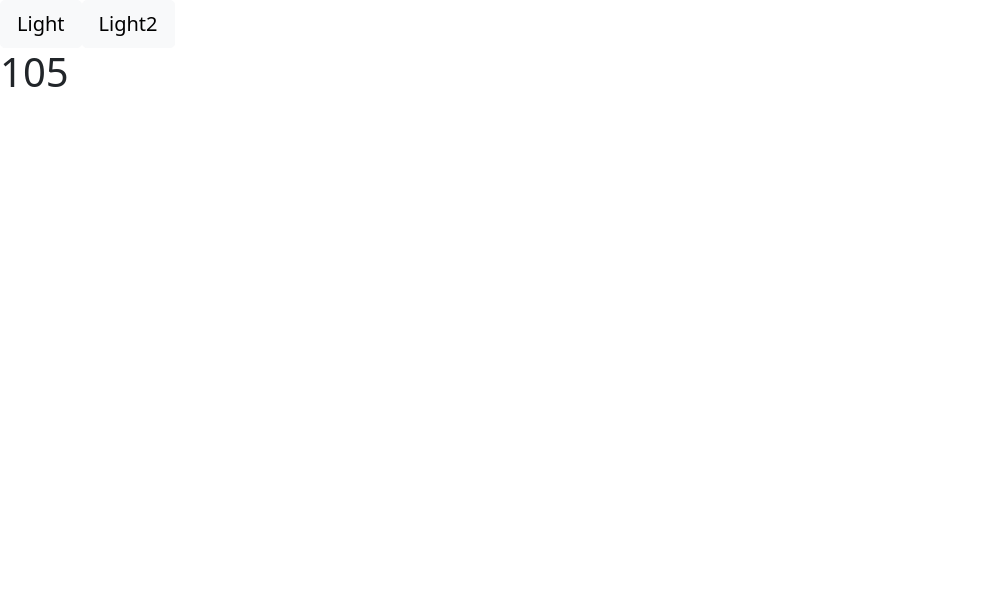
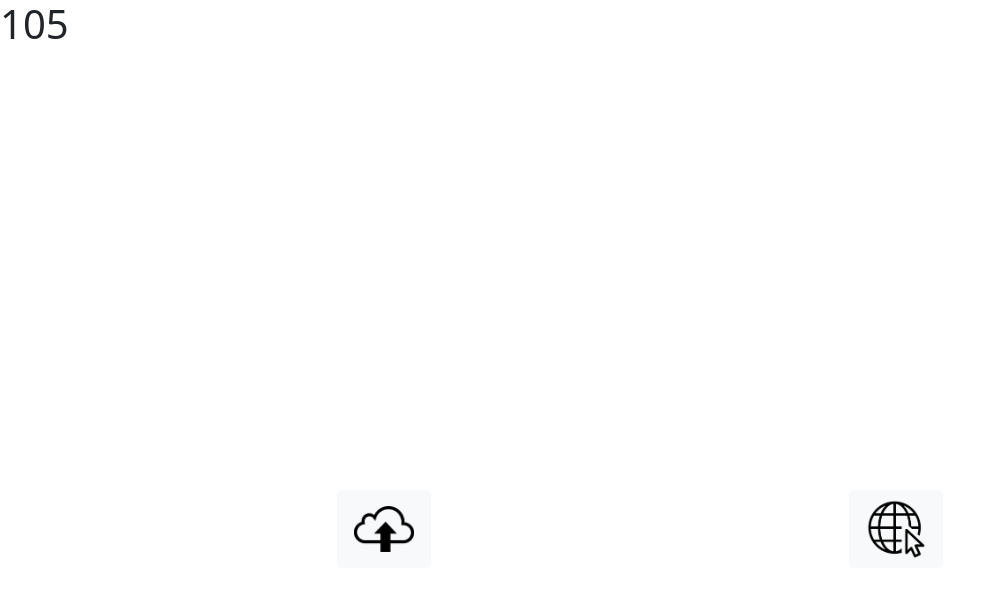
Before and after one commit to Darrkhan/ProjetJan, a React (Create React App) app: page / in a window 1280 px wide. Shown: the top 596 px of the page, without its empty margins (0-984 px from the left). Built offline with nearby package versions, Linux system fonts and the light colour scheme.

Commit message:
home buttons

```diff
--- a/src/App.js
+++ b/src/App.js
@@ -10,7 +10,6 @@ function getGreetingMessage() {
 }
 function App() {
 
-
     return (
         <div>
             <h1>{getGreetingMessage()}</h1>
--- a/src/home/index.css
+++ b/src/home/index.css
@@ -1,4 +1,17 @@
+#popup{
+    position: absolute;
+    left: 10%;
+    top: 10%;
+    width: 80%;
+    height: 80%;
+}
 
-#central-buttons{
-    top: 50%;
+#popup-content{
+    display: block;
+    padding-top: 10%;
+    height: 80%;
 }
+
+#buttons-div{
+   padding-top: 30%;
+}
--- a/src/home/index.js
+++ b/src/home/index.js
@@ -1,12 +1,19 @@
 import React from 'react';
 import { Button } from 'react-bootstrap';
 import './index.css';
+import upload_logo from '../assets/upload.png';
+import browse_logo from '../assets/browse.png';
+
 function Home() {
 
     return (
-        <div id="central-buttons">
-            <Button className="btn btn-light btn-lg">Light</Button>
-            <Button className="btn btn-light btn-lg">Light2</Button>
+        <div id='popup'>
+            <div id='popup-content'>
+                <div id='buttons-div' className="d-flex justify-content-around">
+                    <div className="d-inline-flex"><Button className="btn btn-light btn-lg"><img alt='upload logo' src={upload_logo} width="60" /></Button></div>
+                    <div className="d-inline-flex"><Button className="btn btn-light btn-lg"><img alt='browse logo' src={browse_logo} width="60" /></Button></div>
+                </div>
+            </div>
         </div>
 
     );
--- a/src/index.css
+++ b/src/index.css
@@ -11,3 +11,11 @@ code {
   font-family: source-code-pro, Menlo, Monaco, Consolas, 'Courier New',
     monospace;
 }
+
+.fill-window {
+  height: 100%;
+  position: absolute;
+  left: 0;
+  width: 100%;
+  overflow: hidden;
+}
--- a/src/index.js
+++ b/src/index.js
@@ -8,8 +8,10 @@ import Home from './home';
 
 ReactDOM.render(
   <React.StrictMode>
-    <Home />
-    <App />
+    <div className='fill-window'>
+      <App />
+      <Home />
+    </div>
   </React.StrictMode>,
   document.getElementById('root')
 );
```
Also changed, not shown: src/assets/browse.png (added), src/assets/upload.png (added).
